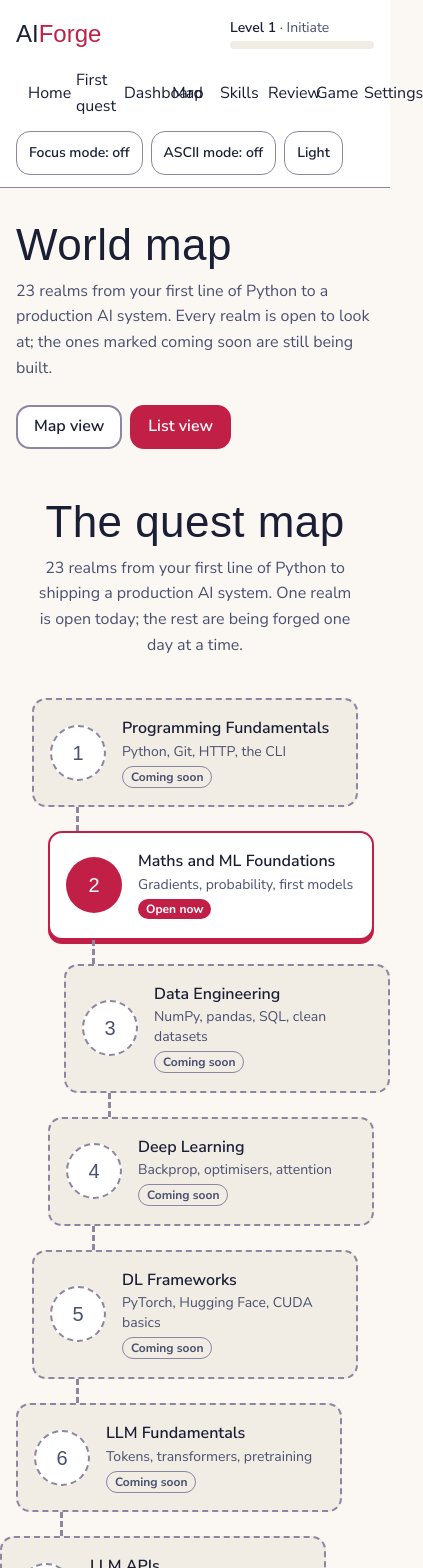
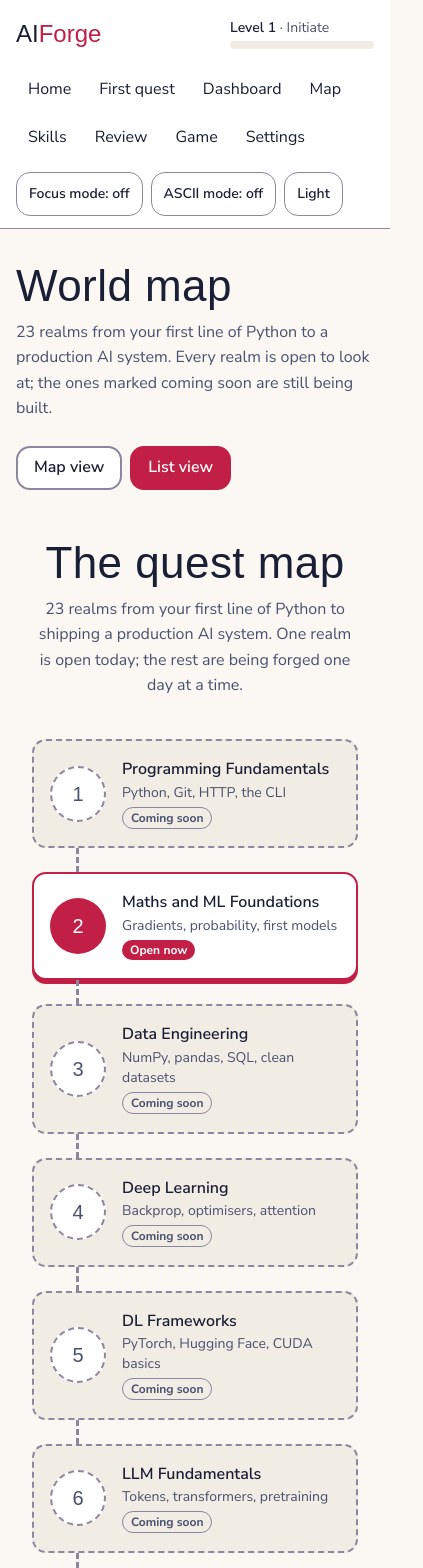
Before and after one commit to Kaushik2210/aiforge, a Next.js app in the folder apps/web/: page /map in a window 390 px wide. Shown: the top 1568 px of the page, 423 px wide, since content can reach past the window. Built offline with nearby package versions, Linux system fonts and the light colour scheme; a web font is replaced by a local one.

Commit message:
Stop the header nav and the realm path from scrolling sideways on phones

```diff
--- a/apps/web/src/components/SiteHeader.tsx
+++ b/apps/web/src/components/SiteHeader.tsx
@@ -9,7 +9,7 @@ export function SiteHeader() {
         <Link href="/" className="tap order-1 flex items-center font-display text-xl text-text no-underline">
           AI<span className="text-primary">Forge</span>
         </Link>
-        <nav aria-label="Primary" className="order-3 flex w-full items-center gap-1 sm:order-2 sm:w-auto">
+        <nav aria-label="Primary" className="order-3 flex w-full flex-wrap items-center gap-1 sm:order-2 sm:w-auto">
           <Link href="/" className="tap flex items-center rounded px-3 text-text hover:bg-surface-2">Home</Link>
           <Link href="/quests/gradient-descent/" className="tap flex items-center rounded px-3 text-text hover:bg-surface-2">
             First quest
--- a/apps/web/src/styles/globals.css
+++ b/apps/web/src/styles/globals.css
@@ -310,7 +310,8 @@ a, button {
 
 /* ---- Home: quest path map ---- */
 .realm-path { display: flex; flex-direction: column; gap: 1.5rem; }
-.realm-step { position: relative; transform: translateX(calc(var(--shift) * 1rem)); }
+/* The zig-zag path only shifts steps sideways when there is room; on a phone they stay in line. */
+.realm-step { position: relative; }
 @media (min-width: 640px) { .realm-step { transform: translateX(calc(var(--shift) * 2.5rem)); } }
 .realm-step:not(:last-child)::after {
   content: "";
```
